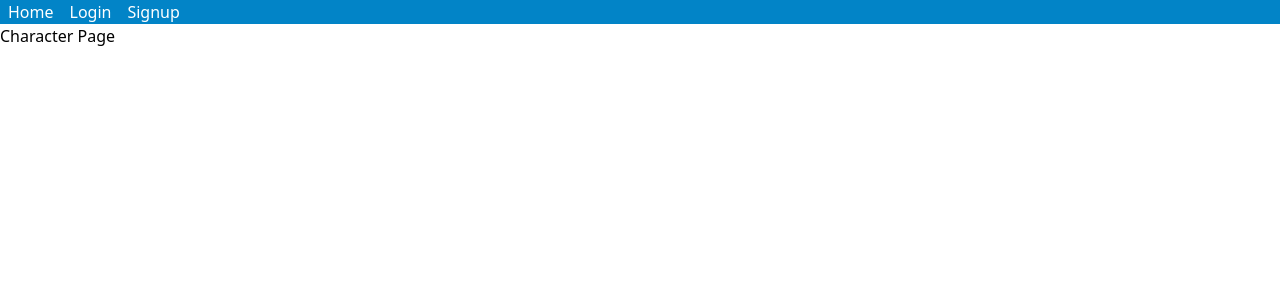
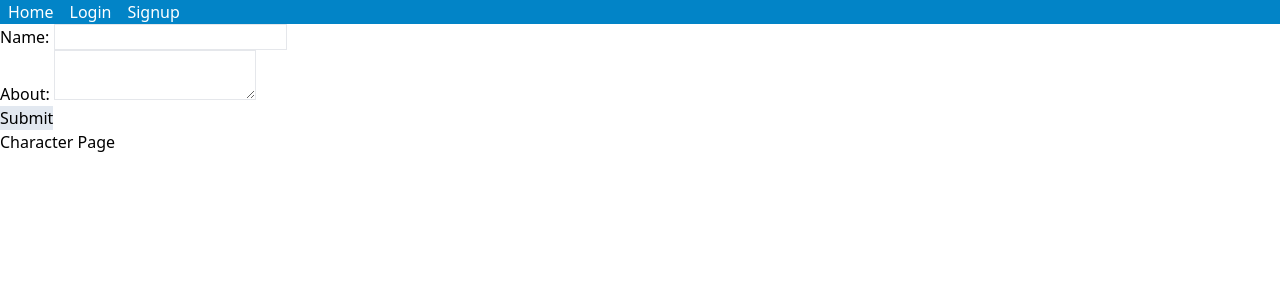
Before and after one commit to ajs-amandasmith/roleplay-community, a React (Create React App) app in the folder client/: page /characters in a window 1280 px wide. Shown: the top 300 px of the page. Built offline with nearby package versions, Linux system fonts and the light colour scheme; no server answers.

Commit message:
Let a user add/create a character

```diff
--- /dev/null
+++ b/client/src/Components/AddCharacterForm.js
@@ -0,0 +1,59 @@
+import React, { useState } from "react";
+import { useDispatch } from "react-redux";
+
+function AddCharacterForm() {
+  const [name, setName] = useState('');
+  const [about, setAbout] = useState('');
+  const [errors, setErrors] = useState([]);
+  const dispatch = useDispatch();
+
+  function handleSubmit(e) {
+    e.preventDefault();
+    setErrors([]);
+    fetch("/characters", {
+      method: "POST",
+      headers: {
+        "Content-Type": "application/json"
+      },
+      body: JSON.stringify({
+        name: name,
+        about: about
+      })
+    }).then(r => {
+      if (r.ok) {
+        r.json().then(character => {
+          dispatch({type: "add-character", payload: character})
+        })
+      } else {
+        r.json().then(err => setErrors(err.errors))
+      }
+    })
+  }
+
+  return (
+    <div>
+      <form onSubmit={handleSubmit}>
+        <label htmlFor="name">Name: </label>
+        <input
+          className="border"
+          type="text"
+          id="name"
+          value={name}
+          onChange={e => setName(e.target.value)}
+        />
+        <br></br>
+        <label htmlFor="about">About: </label>
+        <textarea
+          className="border"
+          id="about"
+          value={about}
+          onChange={e => setAbout(e.target.value)}
+        />
+        <br></br>
+        <button type="submit" className="border-slate-400 bg-slate-200">Submit</button>
+      </form>
+    </div>
+  )
+}
+
+export default AddCharacterForm;
--- a/client/src/Components/CharacterPage.js
+++ b/client/src/Components/CharacterPage.js
@@ -1,9 +1,11 @@
 import React from "react";
+import AddCharacterForm from "./AddCharacterForm";
 
 function CharacterPage() {
 
   return (
     <div>
+      <AddCharacterForm />
       Character Page
     </div>
   )
--- a/client/src/Components/ProfilePage.js
+++ b/client/src/Components/ProfilePage.js
@@ -7,6 +7,12 @@ function ProfilePage() {
   const user = useSelector(state => state);
   const [addAvatar, setAddAvatar] = useState(false);
 
+  const displayCharacters = user.characters.map(character => (
+    <div>
+      <p>{character.name}</p>
+    </div>
+  ))
+
   // console.log('comments', user.comments)
   // console.log('posts', user.posts)
   // console.log('characters', user.characters)
@@ -15,7 +21,7 @@ function ProfilePage() {
     setAddAvatar(!addAvatar)
   }
 
-  // console.log('profile avatar', user.avatar)
+  console.log('user', user.characters);
 
   return (
     <div>
@@ -27,6 +33,7 @@ function ProfilePage() {
         <button className="border" onClick={handleAddAvatar}>{user.avatar ? "Update Avatar?" : "Add Avatar?"}</button>
       }
       {addAvatar ? <AddAvatarForm addAvatar={addAvatar} setAddAvatar={setAddAvatar} /> : null}
+      {displayCharacters}
     </div>
   )
 }
--- a/client/src/reducer/user.js
+++ b/client/src/reducer/user.js
@@ -13,6 +13,11 @@ function userReducer(state = initialState, action) {
         ...state,
         avatar: action.payload
        }
+       case "add-character":
+        return {
+          ...state,
+          characters: [...state.characters, action.payload]
+        }
     default:
       return state;
   }
```
Also changed, not shown: 2 other files (tests, documents, lock files or other folders).
